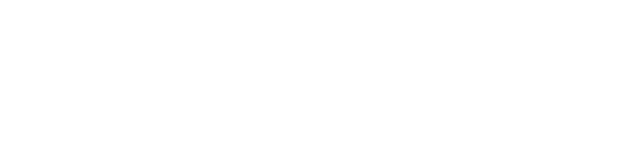
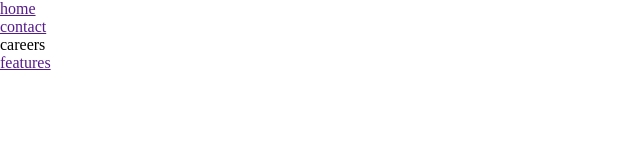
Before and after one commit to adenijikazim/testing-github, a plain HTML site: page index.html in a window 1280 px wide. Shown: the whole page, without its empty margins (0-640 px from the left). Drawn offline with Linux system fonts and the light colour scheme.

Commit message:
new header

```diff
--- a/index.html
+++ b/index.html
@@ -8,6 +8,18 @@
     <title>Document</title>
 </head>
 <body>
+    <header>
+        <nav>
+        <h3></h3>
+<ul>
+    <li><a href="">home</a></li>
+    <li><a href="">contact</a></li>
+    <li><a href=""></a>careers</li>
+    <li><a href="">features</a></li>
+</ul>
+
+        </nav>
+    </header>
 
 </body>
 </html>
```
